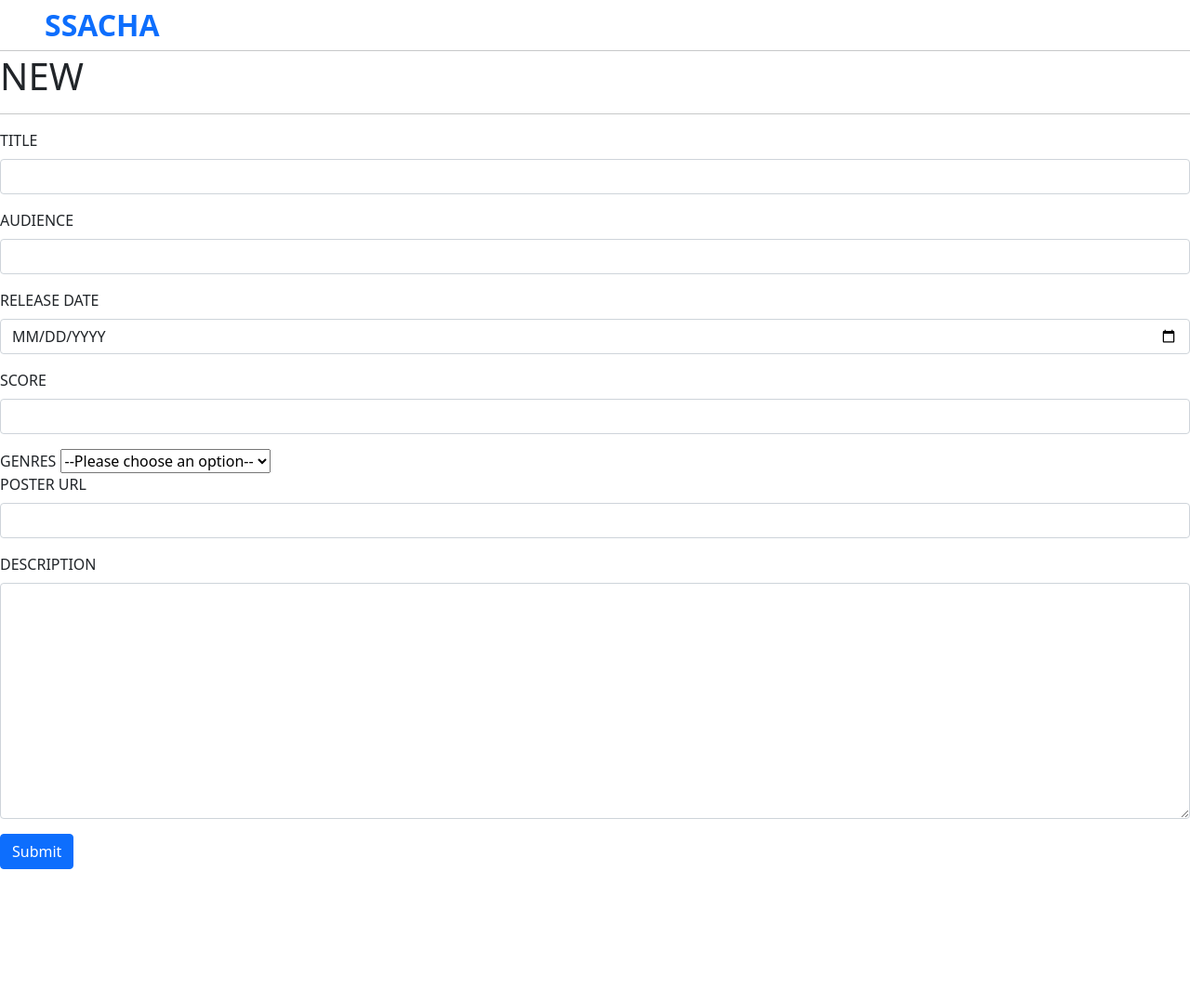
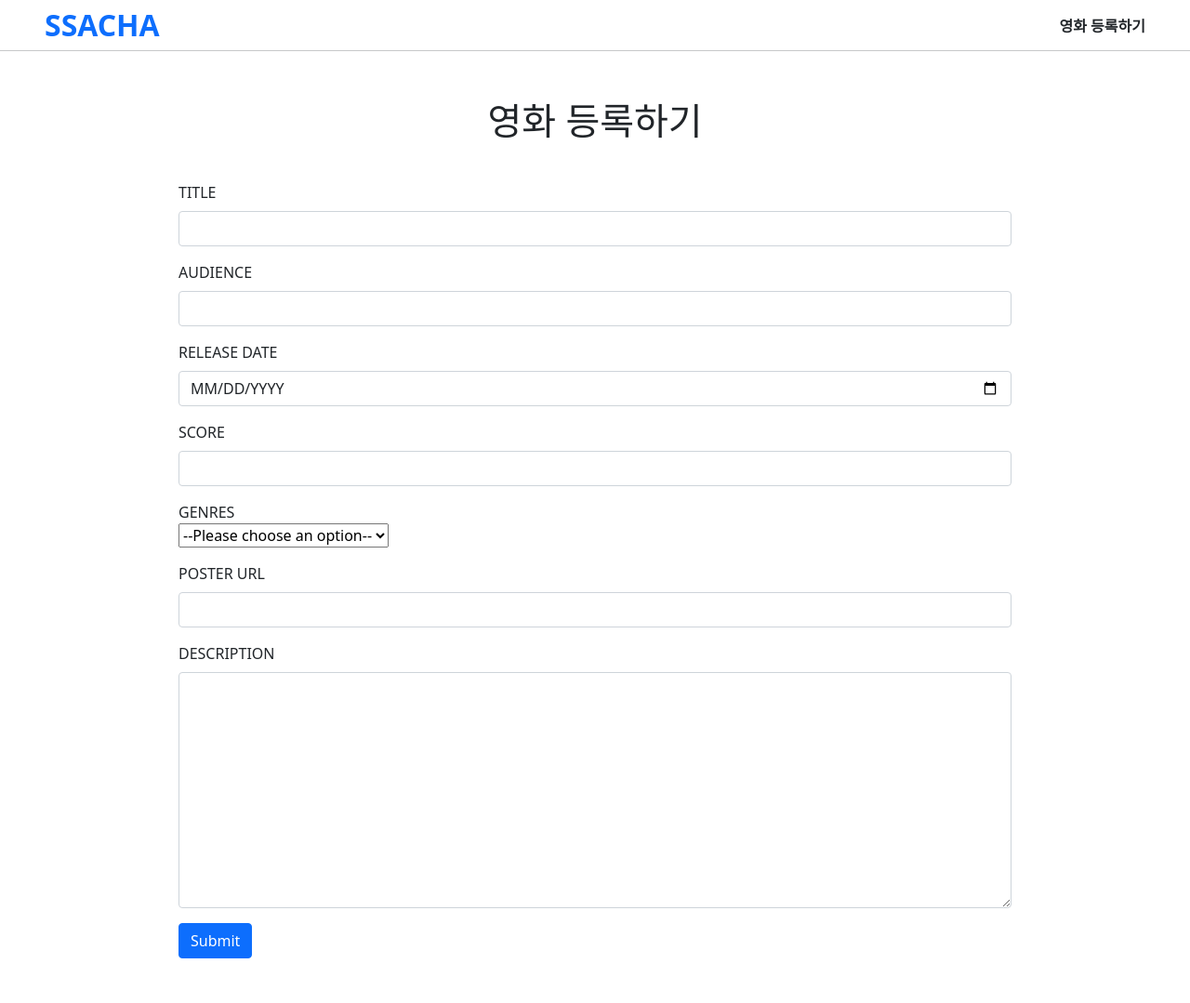
Before and after one commit to Eunyeol-Lucas/ssafy-pjt, a Django app: page /movies/new/ in a window 1280 px wide. Shown: the whole page at 93% size. Before the commit the page ends 935 px from the top, so only its background shows below. Run offline with Django 3.2, Linux system fonts and the light colour scheme.

Commit message:
0310 pjt05 제출

```diff
--- a/movies/templates/movies/detail.html
+++ b/movies/templates/movies/detail.html
@@ -1,5 +1,5 @@
 {% extends 'base.html' %} {% block content %}
-<div class="d-flex justify-content-center mt-5">
+<div class="d-flex justify-content-center mt-5 mb-5">
   <div class="card mb-3" style="max-width: 1000px">
     <div class="row g-0">
       <div class="col-md-4">
@@ -52,5 +52,4 @@
   </div>
 </div>
 
-
 {% endblock content %}
--- a/movies/templates/movies/new.html
+++ b/movies/templates/movies/new.html
@@ -1,11 +1,19 @@
 {% extends 'base.html' %} {% block content %}
-<h1>NEW</h1>
+
+<div class="d-flex flex-column align-items-center mb-5">
+  <h1 class="mt-5">영화 등록하기</h1>
   <hr />
-<form action="{% url 'movies:create' %}" method="POST">
+  <form action="{% url 'movies:create' %}" method="POST" style="width: 70%">
     {% csrf_token %}
     <div class="mb-3">
       <label for="title" class="form-label">TITLE</label>
-    <input type="text" class="form-control" id="title" name="title" required />
+      <input
+        type="text"
+        class="form-control"
+        id="title"
+        name="title"
+        required
+      />
     </div>
     <div class="mb-3">
       <label for="audience" class="form-label">AUDIENCE</label>
@@ -40,8 +48,8 @@
         required
       />
     </div>
-  <div>
-    <label for="genres">genres</label>
+    <div class="mb-3">
+      <label for="genres" style="display: block">genres</label>
       <select id="genres" name="genre" required>
         <option value="">--Please choose an option--</option>
         <option value="Action">Action</option>
@@ -87,4 +95,5 @@
 
     <button type="submit" class="btn btn-primary">Submit</button>
   </form>
+</div>
 {% endblock content %}
--- a/templates/base.html
+++ b/templates/base.html
@@ -19,13 +19,19 @@
   </head>
   <body>
     <header style="height: 50px">
-      <nav class="mx-5 mt-2">
+      <nav class="mx-5 mt-2 d-flex justify-content-between">
         <h2 class="fw-bolder">
           <a href="{% url 'movies:index'%}" class="text-decoration-none"
             >SSACHA</a
           >
         </h2>
+        <a
+          href="{% url 'movies:new' %}"
+          class="text-decoration-none text-dark fw-bolder lh-base pt-2"
+          >영화 등록하기</a
+        >
       </nav>
+
       <hr class="mt-0 mb-0" />
     </header>
 
```
Also changed, not shown: movies/templates/movies/edit.html (+13 -5 lines), movies/templates/movies/index.html (+14 -8 lines), README.assets/스크린샷 2022-03-11 17.44.23.png (added), README.assets/스크린샷 2022-03-11 17.47.03.png (added), README.assets/스크린샷 2022-03-11 17.47.53.png (added), README.md, 1 other file. Lines whose indentation alone changed are shown as unchanged.
